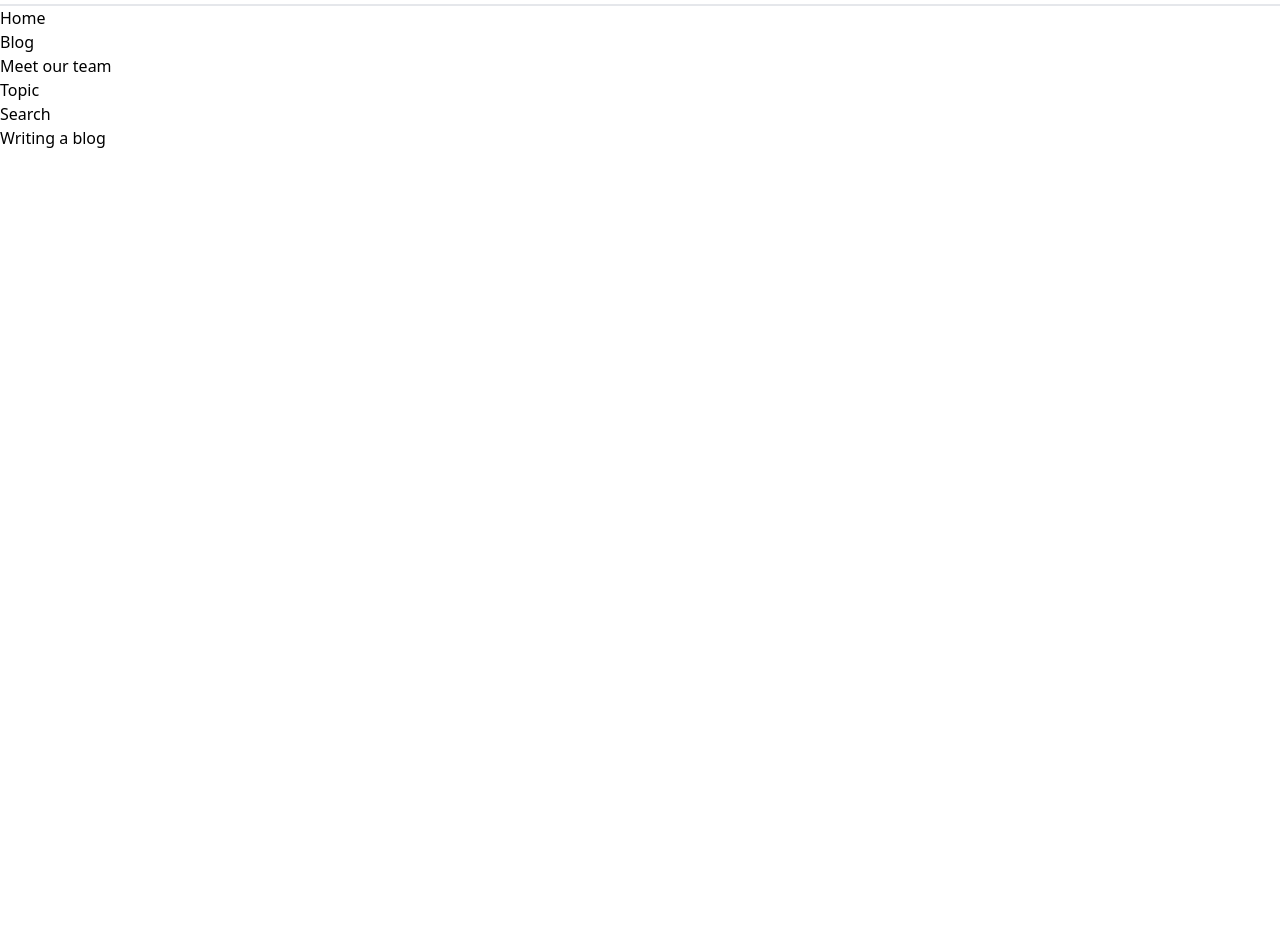
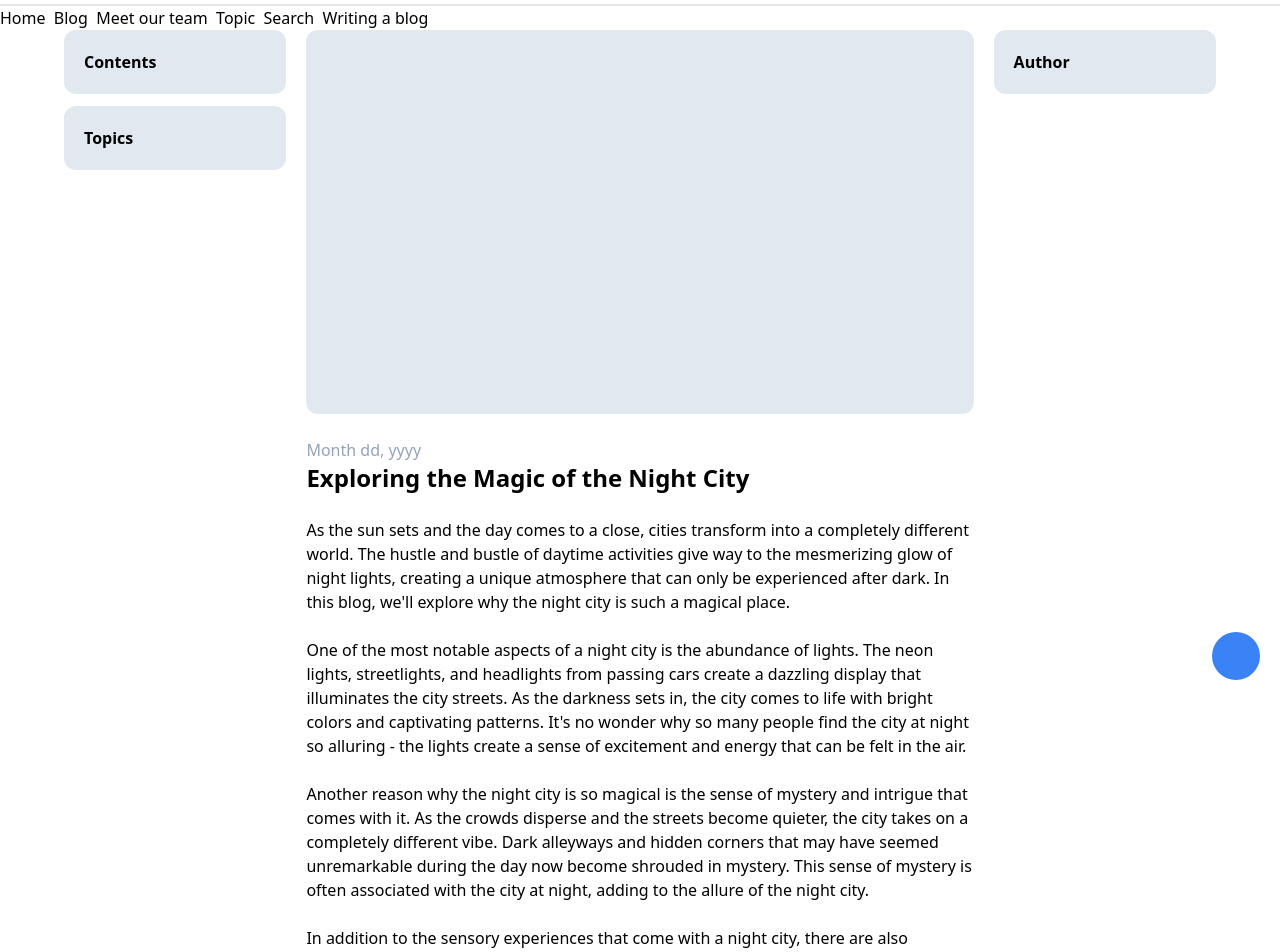
Before and after one commit to Lostjerome/PROJECT2-SEC-1-BLOGTOPIA, a Vue app: page /blog/1 in a window 1280 px wide. Shown: the part 100-1052 px from the top of the page. Before the commit the page ends 800 px from the top, so only its background shows below. Built offline with nearby package versions, Linux system fonts and the light colour scheme.

Commit message:
:art: Add blog page and Update db.json

```diff
--- a/data/db.json
+++ b/data/db.json
@@ -3,36 +3,46 @@
     {
       "id": "64130500013",
       "name": "Chonticha Li",
-      "githubUrl": "https://github.com/sealbb",
-      "igUrl": "https://www.instagram.com/sealb.b/",
+      "url": {
+        "github": "https://github.com/sealbb",
+        "ig": "https://www.instagram.com/sealb.b/"
+      },
       "img": "../src/assets/image/imgSEALB.jpg"
     },
     {
       "id": "64130500017",
       "name": "Naronkrach Tanajarusawas",
-      "githubUrl": "https://github.com/lostjerome",
-      "igUrl": "https://www.instagram.com/lostjerome/",
+      "url": {
+        "github": "https://github.com/lostjerome",
+        "ig": "https://www.instagram.com/lostjerome/"
+      },
       "img": "../src/assets/image/imgJEROME.jpg"
     },
     {
       "id": "64130500026",
       "name": "Thaksaporn Lachaisong",
-      "githubUrl": "https://github.com/baybiebxm",
-      "igUrl": "https://www.instagram.com/6ammiffy/",
+      "url": {
+        "github": "https://github.com/baybiebxm",
+        "ig": "https://www.instagram.com/6ammiffy/"
+      },
       "img": "../src/assets/image/imgBAYBIEBXM.jpg"
     },
     {
       "id": "64130500030",
       "name": "Thanaphat Julmeewong",
-      "githubUrl": "https://github.com/CRYINGV",
-      "igUrl": "https://www.instagram.com/job_thanaphat/",
+      "url": {
+        "github": "https://github.com/CRYINGV",
+        "ig": "https://www.instagram.com/job_thanaphat/"
+      },
       "img": "../src/assets/image/imgCRYING.jpg"
     },
     {
       "id": "64130500031",
       "name": "Tanapat Daoloy",
-      "githubUrl": "https://github.com/darKKOREO",
-      "igUrl": "https://www.instagram.com/your_ctrl/",
+      "url": {
+        "github": "https://github.com/darKKOREO",
+        "ig": "https://www.instagram.com/your_ctrl/"
+      },
       "img": "../src/assets/image/imgOREO.jpg"
     }
   ],
@@ -40,6 +50,7 @@
     {
       "id": "0",
       "title": "Blog's title",
+      "cover": "",
       "contents": [
         {
           "id": 0,
@@ -48,14 +59,18 @@
         },
         {
           "id": 1,
-          "text": "What is Blogtopia",
-          "type": "Lorem ipsum dolor sit amet consectetur. Gravida dignissim urna aenean mauris mauris leo quis in. Aliquet dui commodo id risus hendrerit a vel."
+          "text": "Lorem ipsum dolor sit amet consectetur. Gravida dignissim urna aenean mauris mauris leo quis in. Aliquet dui commodo id risus hendrerit a vel.",
+          "type": "paragraph"
         }
-      ]
+      ],
+      "topics": ["Programming", "Web Development"],
+      "author": "John Doe",
+      "date": "2021-05-01"
     },
     {
       "id": "1",
       "title": "Blog's title",
+      "cover": "",
       "contents": [
         {
           "id": 0,
@@ -64,10 +79,13 @@
         },
         {
           "id": 1,
-          "text": "What is Blogtopia",
-          "type": "Lorem ipsum dolor sit amet consectetur. Gravida dignissim urna aenean mauris mauris leo quis in. Aliquet dui commodo id risus hendrerit a vel."
+          "text": "Lorem ipsum dolor sit amet consectetur. Gravida dignissim urna aenean mauris mauris leo quis in. Aliquet dui commodo id risus hendrerit a vel.",
+          "type": "paragraph"
         }
-      ]
+      ],
+      "topics": ["Programming", "Web Development"],
+      "author": "James Doe",
+      "date": "2021-05-01"
     }
   ]
 }
--- a/src/App.vue
+++ b/src/App.vue
@@ -7,10 +7,10 @@ import { routes } from "./router/index.js";
 <template>
   <div>
     <NavBar />
-    <div v-for="(route, key) in routes" :key="key">
-      <router-link :to="route.path">
-        {{ route.name }}
-      </router-link>
+    <div class="flex">
+      <div v-for="(route, key) in routes" :key="key">
+        <router-link :to="route.path"> {{ route.name }} &nbsp; </router-link>
+      </div>
     </div>
     <router-view />
   </div>
--- a/src/components/Blog.vue
+++ b/src/components/Blog.vue
@@ -11,7 +11,6 @@ const props = defineProps({
   },
   isList: {
     type: Boolean,
-    required: true,
   },
   author: {
     type: String,
@@ -28,9 +27,7 @@ const props = defineProps({
   <!-- blog -->
   <div
     class="flex rounded-2xl items-center"
-    :class="
-      isList == true ? ' flex-rows w-fit' : 'flex-col space-y-5'
-    "
+    :class="isList == true ? ' flex-rows w-fit' : 'flex-col'"
   >
     <!-- image -->
     <div class="w-80">
--- a/src/views/Blog.vue
+++ b/src/views/Blog.vue
@@ -1,3 +1,103 @@
+<script setup>
+import Blog from "../components/Blog.vue";
+const scrollToTop = () => {
+  window.scrollTo({
+    top: 0,
+    behavior: "smooth",
+  });
+};
+</script>
 <template>
-  <div></div>
+  <div>
+    <div class="w-full max-w-6xl m-auto">
+      <button
+        @click="scrollToTop"
+        class="w-12 h-12 fixed bottom-5 right-5 rounded-full bg-blue-500"
+      ></button>
+      <div class="flex space-x-5">
+        <div class="w-1/3">
+          <div class="sticky top-3 space-y-3">
+            <div class="p-5 rounded-xl bg-slate-200 font-bold">Contents</div>
+            <div class="p-5 rounded-xl bg-slate-200 font-bold">Topics</div>
+          </div>
+        </div>
+        <div class="rounded-xl w-full">
+          <div class="w-full h-96 bg-slate-200 rounded-xl"></div>
+          <br />
+          <p class="text-slate-400">Month dd, yyyy</p>
+          <h1 class="text-2xl font-bold">
+            Exploring the Magic of the Night City
+          </h1>
+          <br />
+          <div>
+            <p>
+              As the sun sets and the day comes to a close, cities transform
+              into a completely different world. The hustle and bustle of
+              daytime activities give way to the mesmerizing glow of night
+              lights, creating a unique atmosphere that can only be experienced
+              after dark. In this blog, we'll explore why the night city is such
+              a magical place.
+            </p>
+            <br />
+            <p>
+              One of the most notable aspects of a night city is the abundance
+              of lights. The neon lights, streetlights, and headlights from
+              passing cars create a dazzling display that illuminates the city
+              streets. As the darkness sets in, the city comes to life with
+              bright colors and captivating patterns. It's no wonder why so many
+              people find the city at night so alluring - the lights create a
+              sense of excitement and energy that can be felt in the air.
+            </p>
+            <br />
+            <p>
+              Another reason why the night city is so magical is the sense of
+              mystery and intrigue that comes with it. As the crowds disperse
+              and the streets become quieter, the city takes on a completely
+              different vibe. Dark alleyways and hidden corners that may have
+              seemed unremarkable during the day now become shrouded in mystery.
+              This sense of mystery is often associated with the city at night,
+              adding to the allure of the night city.
+            </p>
+            <br />
+            <p>
+              In addition to the sensory experiences that come with a night
+              city, there are also practical benefits to exploring the city
+              after dark. For one, the temperature tends to be cooler, making it
+              more comfortable to walk around and enjoy the sights.
+              Additionally, many popular attractions, such as museums and
+              galleries, offer extended hours on certain days of the week,
+              making it possible to explore these sites during less crowded
+              hours.
+            </p>
+            <br />
+            <p>
+              In conclusion, the night city is a magical and alluring place.
+              From the abundance of lights to the sense of mystery and intrigue,
+              there is something truly special about experiencing the city after
+              dark. Whether you're a lifelong city dweller or a curious visitor,
+              the night city is a must-see destination that promises to leave a
+              lasting impression.
+            </p>
+            <br />
+          </div>
+        </div>
+        <div class="w-1/3">
+          <div class="sticky top-3 space-y-3">
+            <div class="p-5 rounded-xl bg-slate-200 font-bold">Author</div>
+          </div>
+        </div>
+      </div>
+      <div class="w-full max-w-5xl m-auto">
+        <h1 class="text-2xl font-bold">Continue reading</h1>
+        <div class="grid grid-cols-3">
+          <Blog />
+          <Blog />
+          <Blog />
+          <Blog />
+          <Blog />
+          <Blog />
+        </div>
+      </div>
+    </div>
+  </div>
 </template>
--- a/src/views/OurTeam.vue
+++ b/src/views/OurTeam.vue
@@ -3,26 +3,26 @@ import { ref } from "vue";
 import Member from "../components/Members.vue";
 import getMember from "../composable/getMember";
 
-const members = ref(getMember())
-console.log(getMember())
-
-
+const members = ref(getMember());
+console.log(getMember());
 </script>
 <template>
   <div class="flex flex-col max-w-7xl min-w-fit m-auto">
-    <div class="text-3xl  font-bold ml-10 ">
-      Meet the team
-    </div>
-      <div class="flex flex-wrap justify-center gap-y-8 my-10">
-        <div v-for="(person, index) in members" :key="index"
-          class="flex flex-col mx-10 space-y-1">
-            <Member
-              :name="person.name"
-              :student-id="person.id"
-              :github-url="person.githubUrl"
-              :instagram-url="person.igUrl"
-              :image="person.img" />
+    <div class="text-3xl font-bold ml-10">Meet the team</div>
+    <div class="flex flex-wrap justify-center gap-y-8 my-10">
+      <div
+        v-for="(person, index) in members"
+        :key="index"
+        class="flex flex-col mx-10 space-y-1"
+      >
+        <Member
+          :name="person.name"
+          :student-id="person.id"
+          :github-url="person.url.github"
+          :instagram-url="person.url.ig"
+          :image="person.img"
+        />
+      </div>
     </div>
   </div>
-  </div>
 </template>
```
